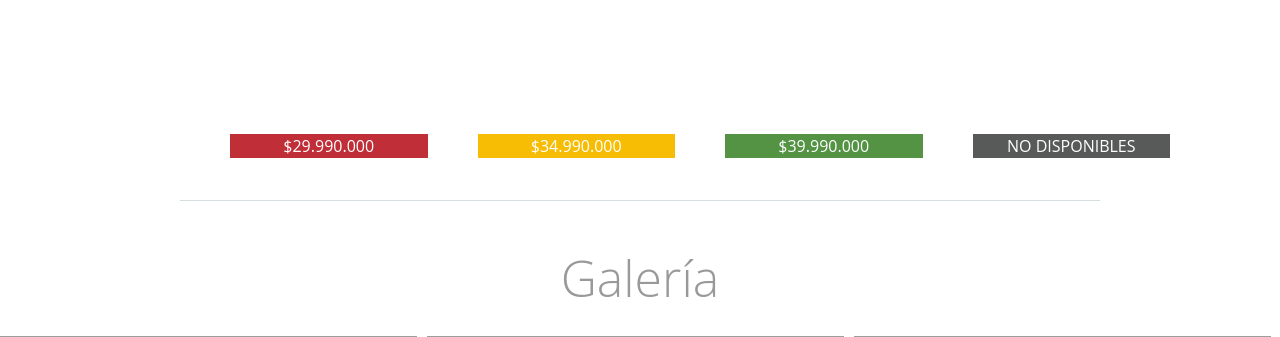
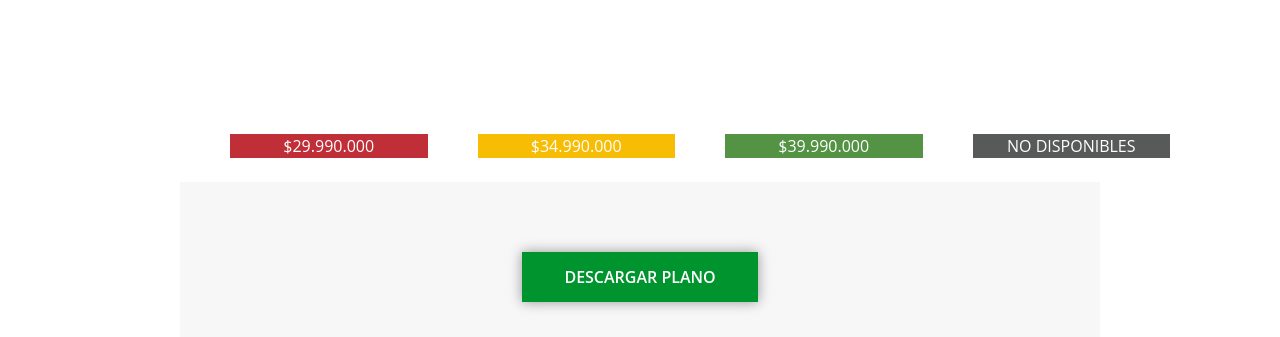
Before and after one commit to freiregtr/parcelasdechile.cl, a PHP site: page /laconsentida in a window 1280 px wide. Shown: the part 1321-1658 px from the top of the page. Run offline with PHP 8.4, Linux system fonts and the light colour scheme; some libraries are stand-ins or nearby versions; some web fonts are replaced; grey boxes are pictures that could not be loaded.

Commit message:
descarga de plano la consentida

```diff
--- a/view/modulos/laconsentida.php
+++ b/view/modulos/laconsentida.php
@@ -160,6 +160,16 @@
                         </section>
                     </div>
                 </div>
+                <br>
+                <section class="section-top-70  section-bottom-70 bg-blue ">
+                    <div class="container-fluid">
+                        <div class="card text-center">
+                            <div class="card-body ">
+                                <a href="https://drive.google.com/file/d/1EY7gQKCyvZiBGqQqOmnZTiAA-lo0oTbq/view?usp=sharing" target="_blank" download="LaConsentida" class="btn btn-primary shadow2">DESCARGAR PLANO</a>
+                            </div>
+                        </div>
+                    </div>
+                </section>
                 <hr>
             </div>
             <section id="sliderproyectos ">
```
